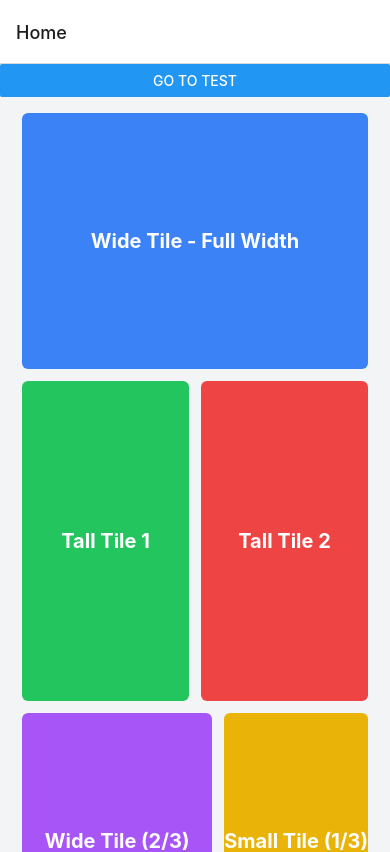
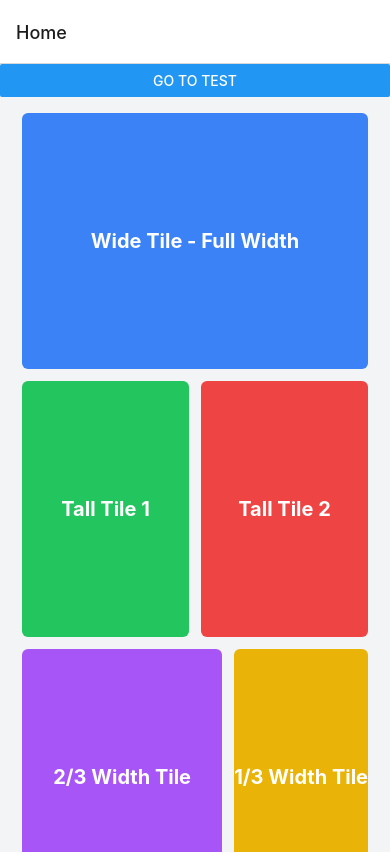
Before and after one commit to shouryavpoddar/RoommateApp, a React Native app in the folder roommate-app/: screen / in a window 390 px wide. Shown: the top 852 px of the page. Built offline with nearby package versions, Linux system fonts and the light colour scheme.

Commit message:
created basic feature tile

```diff
--- a/roommate-app/src/HomePage/FeatureTile.js
+++ b/roommate-app/src/HomePage/FeatureTile.js
@@ -1,19 +1,12 @@
-import { Text, TouchableHighlight, View, Image, TouchableOpacity } from 'react-native';
+import { Text, TouchableOpacity } from 'react-native';
 
+//handle action when click on tile
 const onPress = () => {console.log("you clicked me!")};
 
-export default function FeatureTile() {
+export default function FeatureTile({ bgColor, flex, text }) {
     return (
-        <View className='w-20 h-20'>
-            <TouchableOpacity className='flex-1 flex-row bg-white' onPress={onPress}>
-                <View className='flex-1'>
-                    <Image
-                        source={require("../../assets/favicon.png")}
-                        className='w-full h-full'
-                        resizeMode='contain'/>
-                    <Text className="text-red-600">Workiin!</Text>
-                </View>
-            </TouchableOpacity>
-        </View>
+        <TouchableOpacity className={`h-64 rounded-md flex justify-center items-center mx-1.5 ${bgColor} ${flex}`} onPress={onPress}>
+            <Text className="text-white text-xl font-bold">{text}</Text>
+        </TouchableOpacity>
     )
 }
--- a/roommate-app/src/HomePage/HomePage.js
+++ b/roommate-app/src/HomePage/HomePage.js
@@ -10,31 +10,41 @@ export default function HomePage() {
             <Button title="Go to test" onPress={() => navigation.navigate('Tester')} />
             <ScrollView className="p-4 bg-gray-100">
                 {/* Row 1: One wide tile spanning full width */}
-                <View className="flex-row justify-center mb-3 mx-1.5">
-                    <TouchableOpacity className="bg-blue-500 h-64 flex-1 rounded-md flex justify-center items-center">
-                        <Text className="text-white text-xl font-bold">Wide Tile - Full Width</Text>
-                    </TouchableOpacity>
+                <View className="flex-row justify-center mb-3">
+                    <FeatureTile
+                        flex="flex-1"
+                        bgColor="bg-blue-500"
+                        text="Wide Tile - Full Width"
+                    />
                 </View>
 
                 {/* Row 2: Two tall tiles side by side */}
                 <View className="flex-row justify-center mb-3">
-                    <TouchableOpacity className="bg-green-500 h-80 flex-1 rounded-md flex justify-center items-center mx-1.5">
-                        <Text className="text-white text-xl font-bold">Tall Tile 1</Text>
-                    </TouchableOpacity>
-                    <TouchableOpacity className="bg-red-500 h-80 flex-1 rounded-md flex justify-center items-center mx-1.5">
-                        <Text className="text-white text-xl font-bold">Tall Tile 2</Text>
-                    </TouchableOpacity>
+                    <FeatureTile
+                        flex="flex-1"
+                        bgColor="bg-green-500"
+                        text="Tall Tile 1"
+                    />
+                    <FeatureTile
+                        flex="flex-1"
+                        bgColor="bg-red-500"
+                        text="Tall Tile 2"
+                    />
                 </View>
 
                 {/* Row 3: Two tiles, one 2/3 width, the other 1/3 */}
                 <View className="flex-row justify-center mb-3">
-                    {/*for some reason the flex-n values are scaling the opposite of what would be expected??? I'm ignoring for now but idk why*/}
-                    <TouchableOpacity className="bg-purple-500 h-64 flex-1 rounded-md flex justify-center items-center mx-1.5">
-                        <Text className="text-white text-xl font-bold">Wide Tile (2/3)</Text>
-                    </TouchableOpacity>
-                    <TouchableOpacity className="bg-yellow-500 h-64 flex-2 rounded-md flex justify-center items-center mx-1.5">
-                        <Text className="text-white text-xl font-bold">Small Tile (1/3)</Text>
-                    </TouchableOpacity>
+                {/*for some reason the flex-n values are not scaling proportionate to how i'd expect - not sure why...*/}
+                <FeatureTile
+                        flex="flex-1"
+                        bgColor="bg-purple-500"
+                        text="2/3 Width Tile"
+                    />
+                    <FeatureTile
+                        flex="flex-2"
+                        bgColor="bg-yellow-500"
+                        text="1/3 Width Tile"
+                    />
                 </View>
             </ScrollView>
         </View>
```
